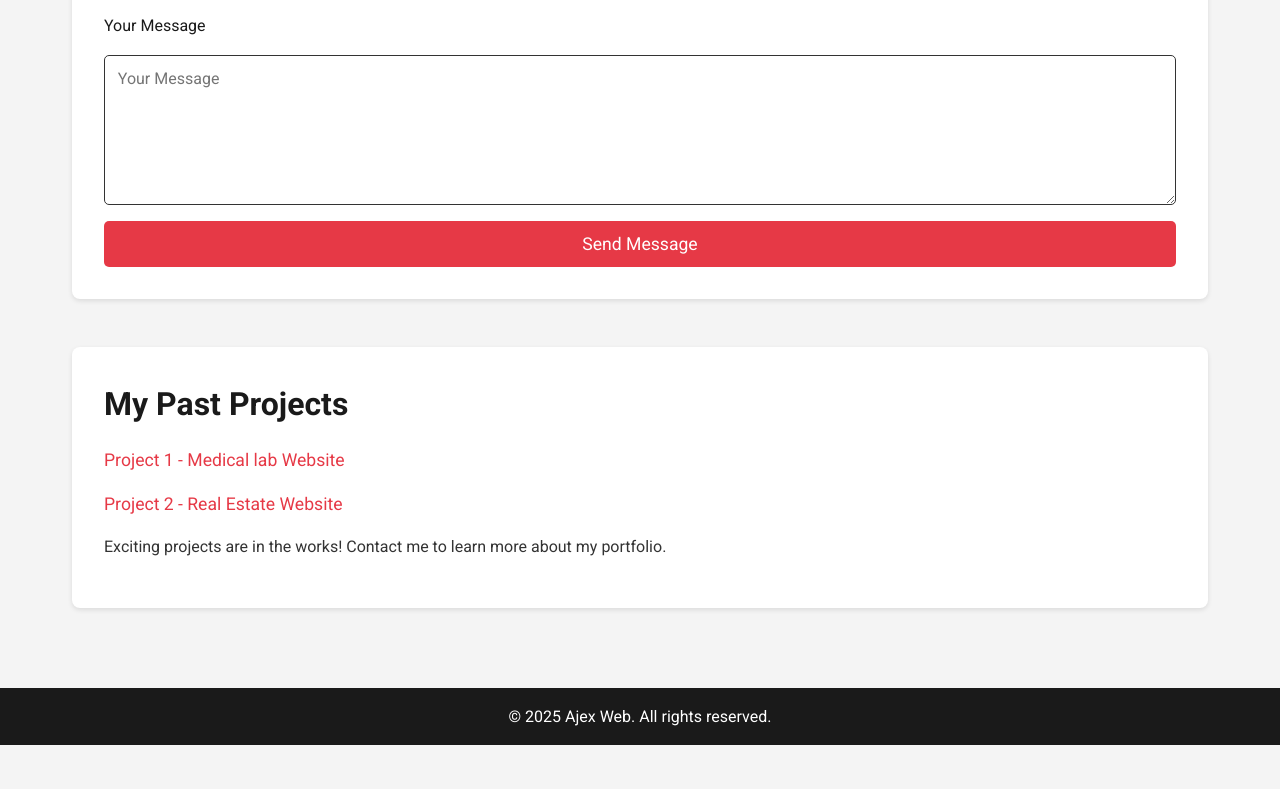
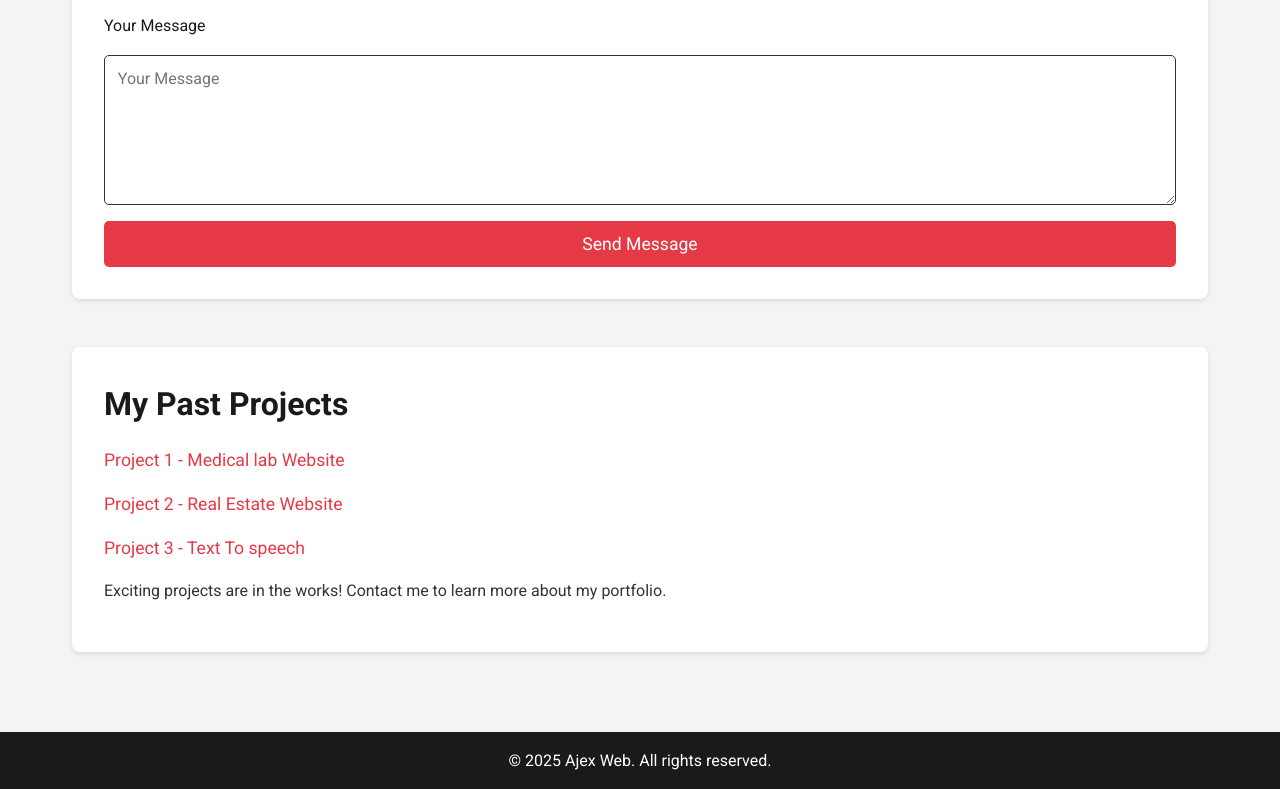
Before and after one commit to ajexweb/Ajex-Web, a plain HTML site: page index.html in a window 1280 px wide. Shown: the part 1747-2536 px from the top of the page. Before the commit the page ends 2492 px from the top, so only its background shows below. Drawn offline with Linux system fonts and the light colour scheme.

Commit message:
Update index.html

```diff
--- a/index.html
+++ b/index.html
@@ -269,7 +269,7 @@
             <!-- Replace with real project links when available -->
             <p><a href="https://hindustanlaboratory.github.io/Hindustan-Laboratory-/" target="_blank" rel="noopener">Project 1 - Medical lab Website</a>
             <p><a href="https://ajexweb.github.io/Ajex-Real-Estate-/" target="_blank" rel="noopener">Project 2 - Real Estate Website</a></p>
-            <!-- <p><a href="https://example-project3.com" target="_blank" rel="noopener">Project 3 - Business Landing Page</a></p> -->
+            <p><a href="https://ajexweb.github.io/Ajex-12-lab/" target="_blank" rel="noopener">Project 3 - Text To speech </a></p>
             <p>Exciting projects are in the works! Contact me to learn more about my portfolio.</p>
         </section>
     </div>
```
